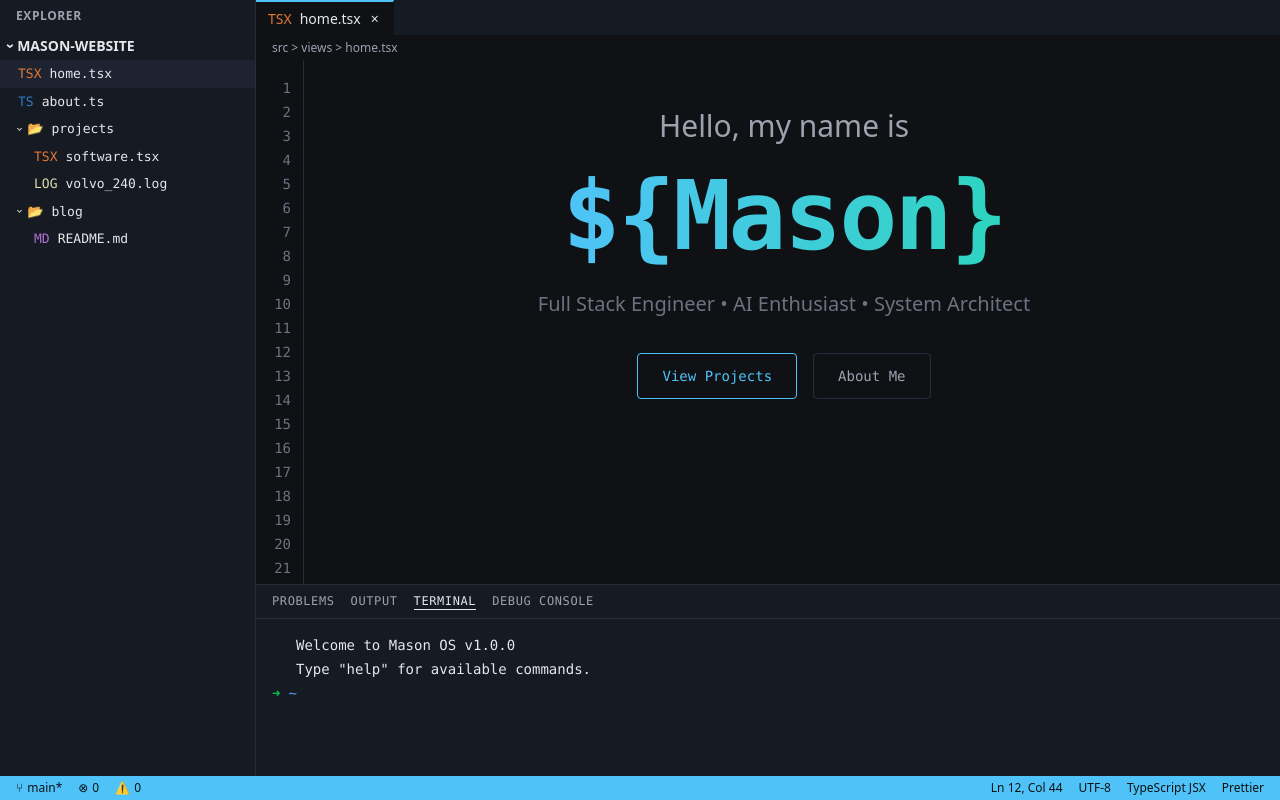
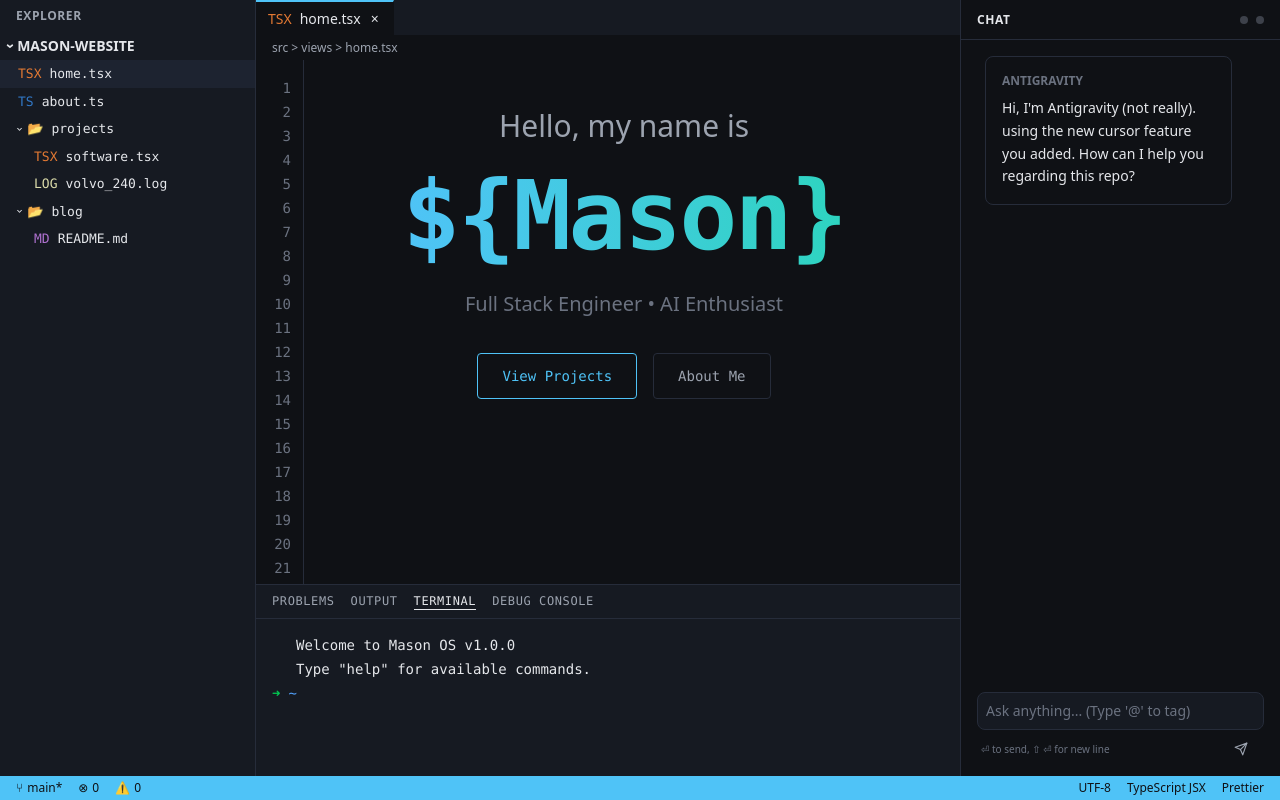
Before and after one commit to Mason-Little/who-am-I, a Vue app: page / in a window 1280 px wide. Built offline with nearby package versions, Linux system fonts and the light colour scheme; the HTML template or start-up script is replaced by a standard one.

Commit message:
feat: refactor components & add chat

```diff
--- a/src/App.vue
+++ b/src/App.vue
@@ -1,7 +1,8 @@
 <script setup lang="ts">
-import Sidebar from '@/components/SideBar.vue'
-import Terminal from '@/components/TerminalFooter.vue'
-import EditorTabs from '@/components/EditorTabs.vue'
+import Sidebar from '@/components/layout/SideBar.vue'
+import Terminal from '@/components/layout/TerminalFooter.vue'
+import EditorTabs from '@/components/layout/EditorTabs.vue'
+import ChatPanel from '@/components/chat/ChatPanel.vue'
 import { useRoute } from 'vue-router'
 
 const route = useRoute()
@@ -61,6 +62,9 @@ const getFileName = (path: string) => {
           <Terminal />
         </div>
       </div>
+
+      <!-- Right Chat Panel -->
+      <ChatPanel />
     </div>
 
     <!-- Footer Status Bar -->
@@ -73,7 +77,6 @@ const getFileName = (path: string) => {
         <span class="flex items-center"><span class="mr-1">⚠</span> 0</span>
       </div>
       <div class="flex gap-4">
-        <span>Ln 12, Col 44</span>
         <span>UTF-8</span>
         <span>TypeScript JSX</span>
         <span>Prettier</span>
--- /dev/null
+++ b/src/components/chat/ChatInput.vue
@@ -0,0 +1,101 @@
+<script setup lang="ts">
+import { ref } from 'vue'
+import DevButton from '@/components/ui/DevButton.vue'
+import DevInput from '@/components/ui/DevInput.vue'
+
+const emit = defineEmits(['send'])
+
+const input = ref('')
+const showTagMenu = ref(false)
+
+// We need to capture the input event for the tag logic
+const handleInput = (e: Event) => {
+  const target = e.target as HTMLTextAreaElement
+  const val = target.value
+
+  if (val.endsWith('@')) {
+    showTagMenu.value = true
+  } else if (val.endsWith(' ')) {
+    showTagMenu.value = false
+  }
+}
+
+const handleKeyDown = (e: KeyboardEvent) => {
+  if (e.key === 'Enter' && !e.shiftKey) {
+    e.preventDefault()
+    if (!input.value.trim()) return
+    emit('send', input.value)
+    input.value = ''
+    showTagMenu.value = false
+  }
+}
+
+const insertTag = (file: string) => {
+  input.value += file + ' '
+  showTagMenu.value = false
+  // Focus handling might need improvement if we can't access ref directly easily,
+  // but for now we skip ref focus on insert for simplicity or rely on user clicking.
+}
+
+const handleSend = (text: string) => {
+  emit('send', text)
+  input.value = ''
+  showTagMenu.value = false
+}
+
+const mockFiles = ['App.vue', 'HomeView.vue', 'main.ts', 'AboutView.vue']
+</script>
+
+<template>
+  <div class="relative w-full">
+    <!-- Mock Tag Menu -->
+    <div
+      v-if="showTagMenu"
+      class="absolute bottom-full left-0 mb-2 w-48 bg-bg-secondary border border-border rounded-md shadow-lg overflow-hidden z-10"
+    >
+      <div class="text-xs text-text-dim px-2 py-1 bg-bg-primary border-b border-border">
+        Suggested files
+      </div>
+      <button
+        v-for="file in mockFiles"
+        :key="file"
+        class="block w-full text-left px-3 py-2 text-sm text-text-primary hover:bg-accent hover:text-bg-primary"
+        @click="insertTag(file)"
+      >
+        {{ file }}
+      </button>
+    </div>
+
+    <!-- Input Area -->
+    <div class="flex flex-col gap-2">
+      <DevInput
+        v-model="input"
+        as="textarea"
+        rows="1"
+        placeholder="Ask anything... (Type '@' to tag)"
+        @input="handleInput"
+        @keydown="handleKeyDown"
+      />
+
+      <div class="flex justify-between items-center px-1">
+        <div class="text-[10px] text-text-dim">⏎ to send, ⇧ ⏎ for new line</div>
+        <DevButton size="sm" variant="ghost" @click="handleSend(input)" :disabled="!input.trim()">
+          <svg
+            xmlns="http://www.w3.org/2000/svg"
+            width="14"
+            height="14"
+            viewBox="0 0 24 24"
+            fill="none"
+            stroke="currentColor"
+            stroke-width="2"
+            stroke-linecap="round"
+            stroke-linejoin="round"
+          >
+            <line x1="22" y1="2" x2="11" y2="13"></line>
+            <polygon points="22 2 15 22 11 13 2 9 22 2"></polygon>
+          </svg>
+        </DevButton>
+      </div>
+    </div>
+  </div>
+</template>
--- /dev/null
+++ b/src/components/chat/ChatMessage.vue
@@ -0,0 +1,24 @@
+<script setup lang="ts">
+defineProps<{
+  role: 'user' | 'ai'
+  content: string
+}>()
+</script>
+
+<template>
+  <div
+    class="flex flex-col gap-1 p-4 rounded-lg text-sm mb-2"
+    :class="
+      role === 'user'
+        ? 'bg-bg-secondary self-end mr-2 ml-8'
+        : 'bg-transparent self-start mr-8 ml-2 border border-border'
+    "
+  >
+    <div class="font-bold text-xs uppercase text-text-dim mb-1">
+      {{ role === 'user' ? 'You' : 'Antigravity' }}
+    </div>
+    <div class="whitespace-pre-wrap leading-relaxed">
+      {{ content }}
+    </div>
+  </div>
+</template>
--- /dev/null
+++ b/src/components/chat/ChatPanel.vue
@@ -0,0 +1,90 @@
+<script setup lang="ts">
+import { ref, nextTick } from 'vue'
+import ChatMessage from './ChatMessage.vue'
+import ChatInput from './ChatInput.vue'
+
+interface Message {
+  id: number
+  role: 'user' | 'ai'
+  content: string
+}
+
+const messages = ref<Message[]>([
+  {
+    id: 1,
+    role: 'ai',
+    content:
+      "Hi, I'm Antigravity (not really). using the new cursor feature you added. How can I help you regarding this repo?",
+  },
+])
+
+const messagesContainer = ref<HTMLElement | null>(null)
+
+const scrollToBottom = () => {
+  nextTick(() => {
+    if (messagesContainer.value) {
+      messagesContainer.value.scrollTop = messagesContainer.value.scrollHeight
+    }
+  })
+}
+
+const handleSend = (text: string) => {
+  // Add user message
+  messages.value.push({
+    id: Date.now(),
+    role: 'user',
+    content: text,
+  })
+  scrollToBottom()
+
+  // Mock AI response
+  setTimeout(() => {
+    messages.value.push({
+      id: Date.now() + 1,
+      role: 'ai',
+      content:
+        'I see you are talking about ' +
+        (text.includes('@') ? 'a specific file.' : 'something.') +
+        ' That is interesting! This is a mock response.',
+    })
+    scrollToBottom()
+  }, 1000)
+}
+</script>
+
+<template>
+  <div class="h-full flex flex-col bg-bg-primary border-l border-border w-80 shrink-0">
+    <!-- Header -->
+    <div class="h-10 border-b border-border flex items-center px-4 justify-between select-none">
+      <span class="text-xs font-bold text-text-primary uppercase tracking-wider">Chat</span>
+      <div class="flex gap-2">
+        <!-- Window Controls (fake) -->
+        <div class="w-2 h-2 rounded-full bg-text-dim opacity-50"></div>
+        <div class="w-2 h-2 rounded-full bg-text-dim opacity-50"></div>
+      </div>
+    </div>
+
+    <!-- Messages Area -->
+    <div ref="messagesContainer" class="flex-grow overflow-y-auto p-4 custom-scrollbar">
+      <ChatMessage v-for="msg in messages" :key="msg.id" :role="msg.role" :content="msg.content" />
+    </div>
+
+    <!-- Input Area -->
+    <div class="p-4 pt-2">
+      <ChatInput @send="handleSend" />
+    </div>
+  </div>
+</template>
+
+<style scoped>
+.custom-scrollbar::-webkit-scrollbar {
+  width: 6px;
+}
+.custom-scrollbar::-webkit-scrollbar-track {
+  background: transparent;
+}
+.custom-scrollbar::-webkit-scrollbar-thumb {
+  background: var(--color-border);
+  border-radius: 3px;
+}
+</style>
--- /dev/null
+++ b/src/components/ui/DevButton.vue
@@ -0,0 +1,30 @@
+<script setup lang="ts">
+const props = defineProps<{
+  variant?: 'primary' | 'secondary' | 'ghost'
+  size?: 'sm' | 'md' | 'icon'
+}>()
+
+const emit = defineEmits(['click'])
+
+const variantClasses = {
+  primary: 'bg-accent text-bg-primary hover:bg-opacity-90',
+  secondary: 'bg-bg-secondary text-text-primary hover:bg-opacity-80',
+  ghost: 'bg-transparent text-text-secondary hover:bg-bg-secondary hover:text-text-primary',
+}
+
+const sizeClasses = {
+  sm: 'px-3 py-1 text-xs',
+  md: 'px-4 py-2 text-sm',
+  icon: 'p-2',
+}
+</script>
+
+<template>
+  <button
+    class="rounded-md transition-colors duration-200 flex items-center justify-center font-medium focus:outline-none focus:ring-1 focus:ring-accent"
+    :class="[variantClasses[props.variant || 'primary'], sizeClasses[props.size || 'md']]"
+    @click="emit('click')"
+  >
+    <slot></slot>
+  </button>
+</template>
--- /dev/null
+++ b/src/components/ui/DevInput.vue
@@ -0,0 +1,40 @@
+<script setup lang="ts">
+defineProps<{
+  modelValue: string
+  as?: 'input' | 'textarea'
+  placeholder?: string
+  rows?: number | string
+}>()
+
+const emit = defineEmits(['update:modelValue', 'keydown', 'input'])
+
+const handleInput = (e: Event) => {
+  const target = e.target as HTMLInputElement | HTMLTextAreaElement
+  emit('update:modelValue', target.value)
+  emit('input', e)
+}
+
+const inputClasses =
+  'w-full bg-bg-secondary border border-border rounded-lg p-2 text-sm text-text-primary focus:outline-none focus:ring-1 focus:ring-accent placeholder:text-text-dim'
+</script>
+
+<template>
+  <textarea
+    v-if="as === 'textarea'"
+    :value="modelValue"
+    :rows="rows || 3"
+    :class="[inputClasses, 'resize-none']"
+    :placeholder="placeholder"
+    @input="handleInput"
+    @keydown="$emit('keydown', $event)"
+  ></textarea>
+  <input
+    v-else
+    type="text"
+    :value="modelValue"
+    :class="inputClasses"
+    :placeholder="placeholder"
+    @input="handleInput"
+    @keydown="$emit('keydown', $event)"
+  />
+</template>
--- a/src/views/HomeView.vue
+++ b/src/views/HomeView.vue
@@ -12,7 +12,7 @@
       </h1>
 
       <p class="text-text-dim text-xl max-w-2xl mx-auto leading-relaxed">
-        Full Stack Engineer • AI Enthusiast • System Architect
+        Full Stack Engineer • AI Enthusiast
       </p>
 
       <div class="flex gap-4 justify-center mt-8 text-sm font-mono">
```
Also changed, not shown: src/components/layout/EditorTabs.vue (renamed from src/components/EditorTabs.vue), src/components/layout/SideBar.vue (renamed from src/components/SideBar.vue), src/components/layout/TerminalFooter.vue (renamed from src/components/TerminalFooter.vue).
